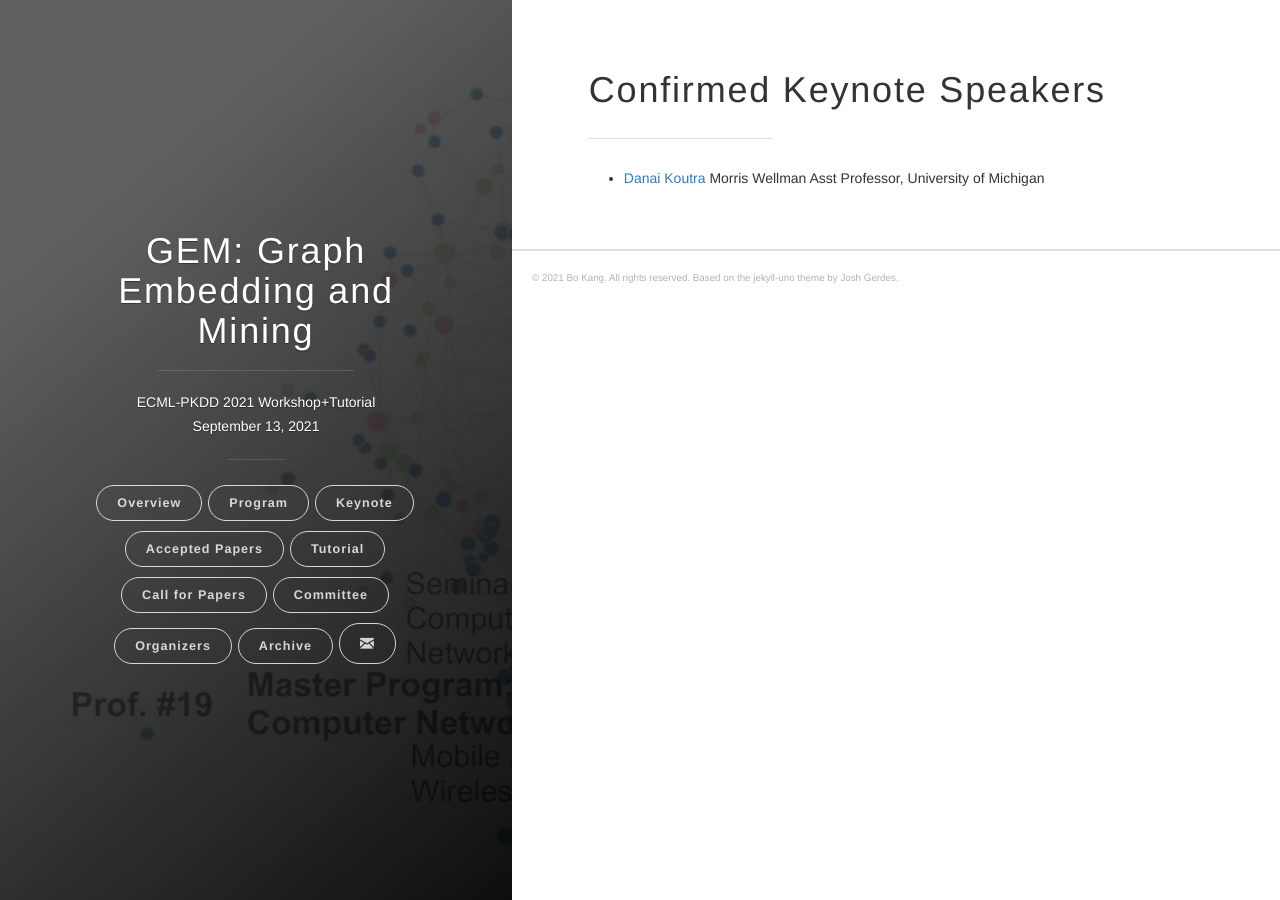
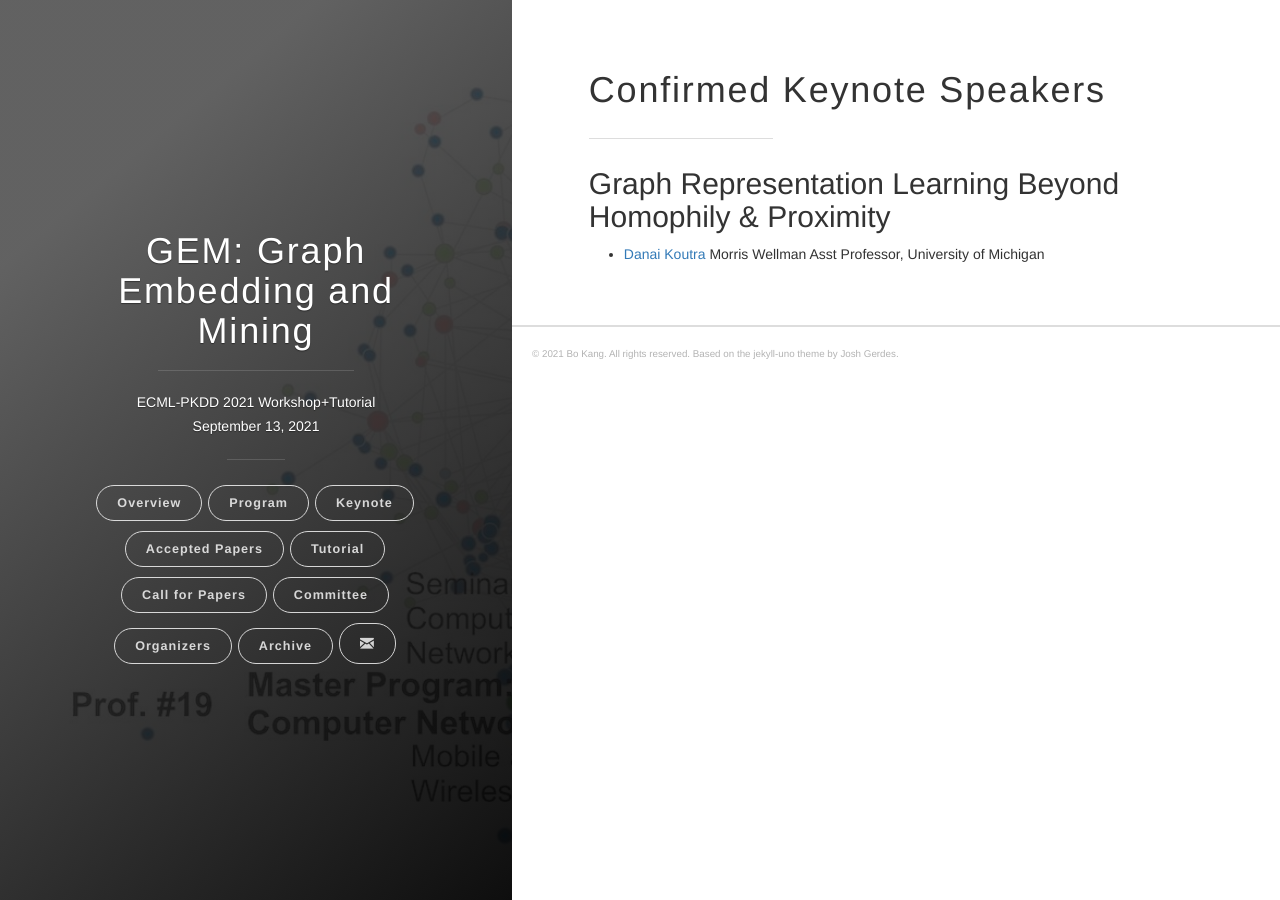
Before and after one commit to gem-ecmlpkdd/gem-ecmlpkdd.github.io, a Jekyll site: the page built from pages/keynotes.md, in a window 1280 px wide. Built offline with Jekyll 4.4.1, drawn with Linux system fonts in a browser that asks for light colours; nearby versions of some CDN libraries.

Commit message:
Updated Danai Koutra's keynote title

```diff
--- a/pages/keynotes.md
+++ b/pages/keynotes.md
@@ -4,4 +4,5 @@ title: Confirmed Keynote Speakers
 permalink: /keynotes/
 ---
 ---
+## Graph Representation Learning Beyond Homophily & Proximity
 - [Danai Koutra](https://web.eecs.umich.edu/~dkoutra/) Morris Wellman Asst Professor, University of Michigan
```
